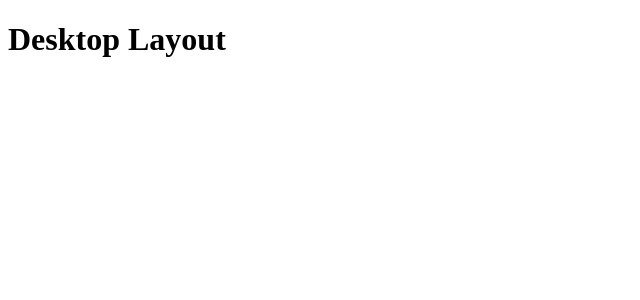
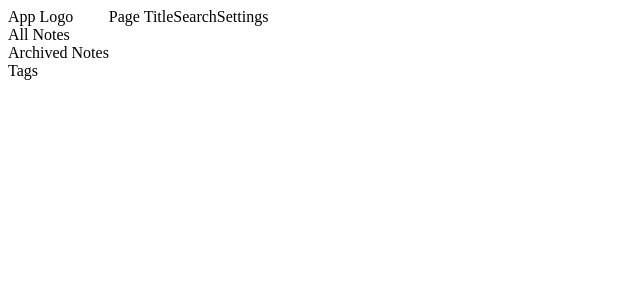
Before and after one commit to Nimus-oes/react-note-app, a React (Vite) app: page / in a window 1280 px wide. Shown: the top 300 px of the page, without its empty margins (0-640 px from the left). Built offline with nearby package versions, Linux system fonts and the light colour scheme.

Commit message:
Implement outer nav menu (#1)

```diff
--- a/src/app/app.tsx
+++ b/src/app/app.tsx
@@ -1,8 +1,10 @@
 import { useIsMobile } from "../hooks/use-is-mobile";
+import RootLayoutDesktop from "../layout/root-layout-desktop";
+import RootLayoutMobile from "../layout/root-layout-mobile";
 
 export default function App() {
   const isMobile = useIsMobile();
-  const mobileLayout = <h1>Mobile Layout</h1>;
-  const desktopLayout = <h1>Desktop Layout</h1>;
+  const mobileLayout = <RootLayoutMobile />;
+  const desktopLayout = <RootLayoutDesktop />;
   return <>{isMobile ? mobileLayout : desktopLayout}</>;
 }
--- /dev/null
+++ b/src/hooks/use-page-title.ts
@@ -0,0 +1,3 @@
+export default function usePageTitle() {
+  return "Page Title";
+}
--- /dev/null
+++ b/src/layout/navigation/app-header.tsx
@@ -0,0 +1,3 @@
+export default function AppHeader() {
+  return <header>App Logo</header>;
+}
--- /dev/null
+++ b/src/layout/navigation/nav-bottom-mobile.module.css
@@ -0,0 +1,4 @@
+.container {
+  display: flex;
+  flex-direction: row;
+}
--- /dev/null
+++ b/src/layout/navigation/nav-bottom-mobile.tsx
@@ -0,0 +1,13 @@
+import styles from "./nav-bottom-mobile.module.css";
+
+export default function NavBottomMobile() {
+  return (
+    <div className={styles.container}>
+      <div>Home</div>
+      <div>Search</div>
+      <div>Archived</div>
+      <div>Tags</div>
+      <div>Settings</div>
+    </div>
+  );
+}
--- /dev/null
+++ b/src/layout/navigation/nav-side-desktop.tsx
@@ -0,0 +1,9 @@
+export default function NavSideDesktop() {
+  return (
+    <div>
+      <div>All Notes</div>
+      <div>Archived Notes</div>
+      <div>Tags</div>
+    </div>
+  );
+}
--- /dev/null
+++ b/src/layout/navigation/nav-top-desktop.module.css
@@ -0,0 +1,10 @@
+.container {
+  display: flex;
+  flex-direction: row;
+  justify-content: space-between;
+}
+
+.navWrapper {
+  display: flex;
+  flex-direction: row;
+}
--- a/src/layout/navigation/nav-top-desktop.tsx
+++ b/src/layout/navigation/nav-top-desktop.tsx
@@ -1,3 +1,16 @@
+import usePageTitle from "../../hooks/use-page-title";
+import styles from "./nav-top-desktop.module.css";
+
 export default function NavTopDesktop() {
-  return <div></div>;
+  const pageTitle = usePageTitle();
+
+  return (
+    <div className={styles.container}>
+      <div>{pageTitle}</div>
+      <div className={styles.navWrapper}>
+        <div>Search</div>
+        <div>Settings</div>
+      </div>
+    </div>
+  );
 }
--- /dev/null
+++ b/src/layout/root-layout-desktop.module.css
@@ -0,0 +1,4 @@
+.container {
+  display: flex;
+  flex-direction: row;
+}
--- /dev/null
+++ b/src/layout/root-layout-desktop.tsx
@@ -0,0 +1,20 @@
+import { Outlet } from "react-router";
+import AppHeader from "./navigation/app-header";
+import NavSideDesktop from "./navigation/nav-side-desktop";
+import NavTopDesktop from "./navigation/nav-top-desktop";
+import styles from "./root-layout-desktop.module.css";
+
+export default function RootLayoutDesktop() {
+  return (
+    <div className={styles.container}>
+      <div>
+        <AppHeader />
+        <NavSideDesktop />
+      </div>
+      <div>
+        <NavTopDesktop />
+        <Outlet />
+      </div>
+    </div>
+  );
+}
--- /dev/null
+++ b/src/layout/root-layout-mobile.tsx
@@ -0,0 +1,16 @@
+import { Outlet } from "react-router";
+import usePageTitle from "../hooks/use-page-title";
+import AppHeader from "./navigation/app-header";
+import NavBottomMobile from "./navigation/nav-bottom-mobile";
+
+export default function RootLayoutMobile() {
+  const pgaeTitle = usePageTitle();
+  return (
+    <div>
+      <AppHeader />
+      <div>{pgaeTitle}</div>
+      <Outlet />
+      <NavBottomMobile />
+    </div>
+  );
+}
```
